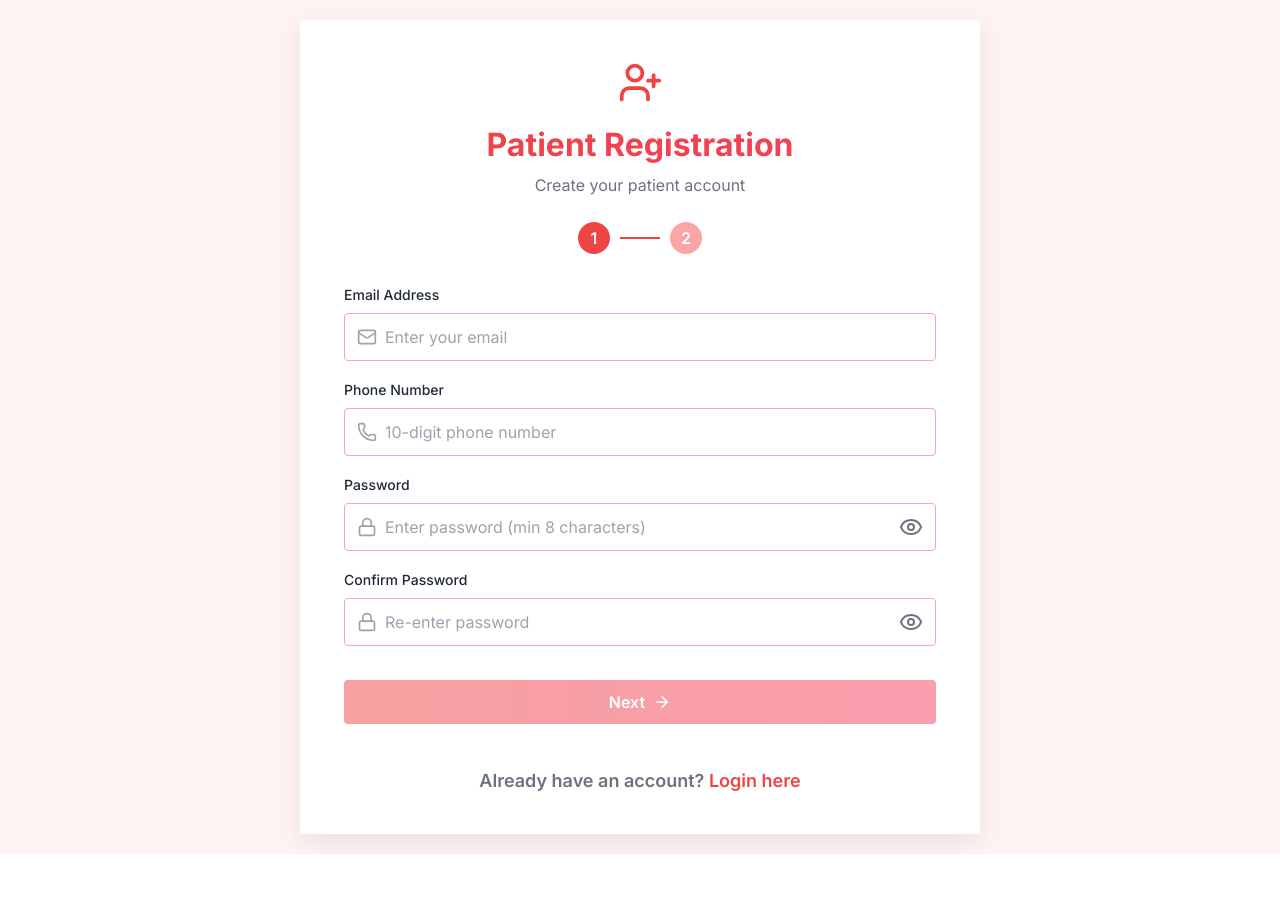
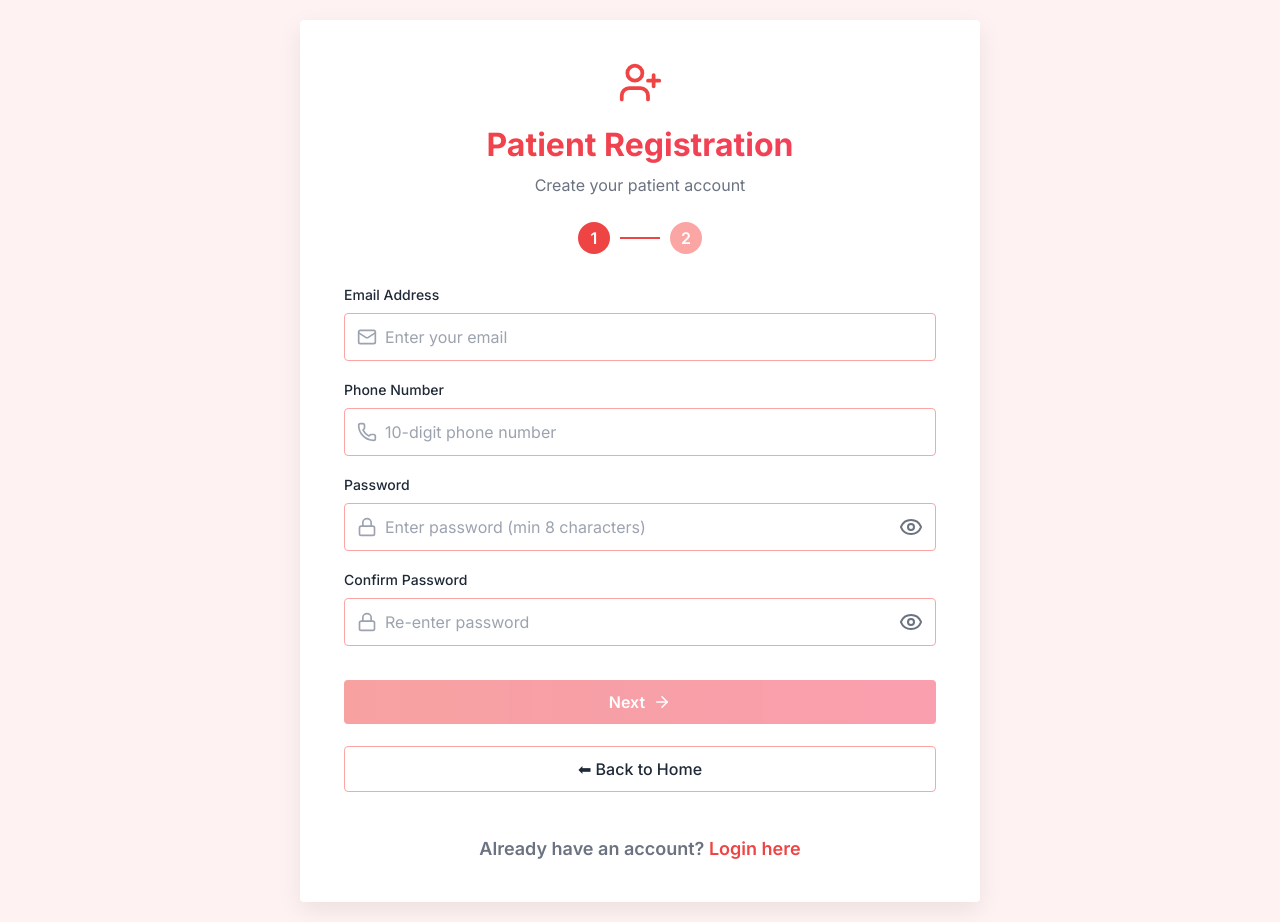
Before and after one commit to saurabh-ramgopal/wecureit_fe, a Next.js app: page /patient/register in a window 1280 px wide. Before the commit the page ends 854 px from the top, so only its background shows below. Built offline with nearby package versions, Linux system fonts and the light colour scheme; no server answers.

Commit message:
Implemented Doctor Availability

```diff
--- a/src/app/(public)/patient/login/page.tsx
+++ b/src/app/(public)/patient/login/page.tsx
@@ -6,7 +6,6 @@ import { useRouter } from "next/navigation";
 import { User } from "lucide-react";
 import { signInWithEmailAndPassword } from "firebase/auth";
 import { auth } from "@/lib/firebase";
-import styles from "./login.module.scss";
 
 export default function PatientLoginPage() {
   const [loading, setLoading] = useState(false);
--- a/src/app/(public)/patient/register/page.tsx
+++ b/src/app/(public)/patient/register/page.tsx
@@ -54,6 +54,7 @@ const PatientRegisterPage = () => {
         logo={<UserPlus size={45} />}
         onSubmit={handleRegister}
         loading={loading}
+        onBack={() => router.push("/")}
       />
     </div>
   )
--- a/src/components/RegisterCard/RegisterCard.module.scss
+++ b/src/components/RegisterCard/RegisterCard.module.scss
@@ -253,6 +253,23 @@ margin-top: 0.9375rem;
   }
 }
 
+.backButton {
+  width: 100%;
+  padding: 0.75rem;
+  margin-top: 0.25em;
+  border-radius: var(--radius-small, 0.5rem);
+  font-weight: var(--fw-medium, 500);
+  color: var(--text-primary, #1f2937);
+  background: transparent;
+  border: 1px solid var(--border-default, #ccc);
+  cursor: pointer;
+  transition: var(--transition-base, all 0.2s);
+
+  &:hover {
+    background: var(--bg-disabled, #f3f4f6);
+    border-color: var(--primary);
+  }
+}
 /* ============ RESPONSIVE ============ */
 @media (max-width: 480px) {
   .card {
--- a/src/components/RegisterCard/RegisterCard.tsx
+++ b/src/components/RegisterCard/RegisterCard.tsx
@@ -9,6 +9,7 @@ interface RegisterCardProps {
   description?: string;
   onSubmit?: (data: RegisterFormData) => void;
   loading?: boolean;
+   onBack?: () => void;
 }
 
 interface RegisterFormData {
@@ -26,7 +27,8 @@ export default function RegisterCard({
   title = "Create Account",
   description = "Join us and start your healthcare journey",
   onSubmit,
-  loading
+  loading,
+  onBack
 }: RegisterCardProps) {
   const [step, setStep] = useState(1);
   const [showPassword, setShowPassword] = useState(false);
@@ -231,6 +233,15 @@ const handleSubmit = (e: React.FormEvent) => {
                 >
                   Next <ArrowRight className={styles.buttonIcon} />
                 </button>
+                      {onBack && (
+                      <button
+                        className={styles.backButton}
+                        onClick={onBack}
+                        type="button"
+                      >
+                        ⬅ Back to Home
+                      </button>
+                    )}
               </>
             )}
 
@@ -311,6 +322,7 @@ const handleSubmit = (e: React.FormEvent) => {
               </h6>
             </div>
           </form>
+
         </div>
       </div>
     </div>
```
Also changed, not shown: src/components/DoctorDashboard/SetAvailability/SelectDayCards/SelectDayCards.tsx (+15 -4 lines).
